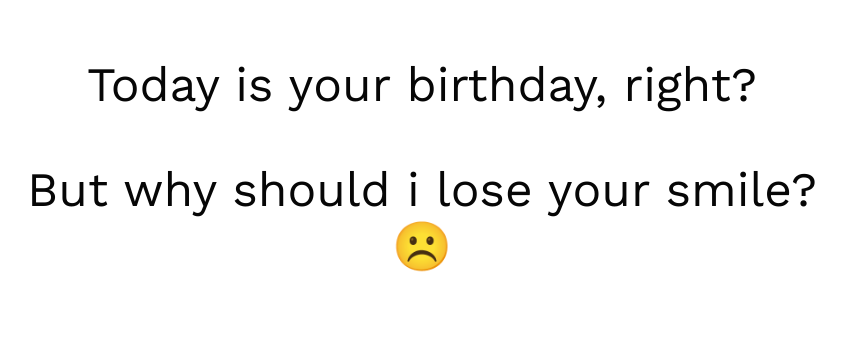
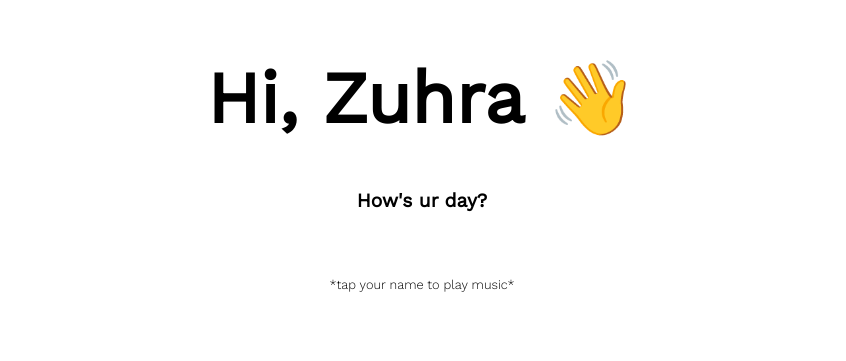
Before and after one commit to zidanalgh/for-zuhra, a website: page index.html in a window 1280 px wide. Shown: the part 152-513 px from the top of the page, without its empty margins (218-1064 px from the left). Drawn offline with nearby package versions, Linux system fonts and the light colour scheme.

Commit message:
Tap ur name
oke

```diff
--- a/customize.json
+++ b/customize.json
@@ -1,6 +1,5 @@
 {
   "name": "Zuhra 👋",
-  "greetingText": "How's ur day?",
   "wishText": "I wish you love, hope, everlasting joy and happiness! ❤",
   "imagePath": "img/zuhra.jpg"
 }
--- a/index.html
+++ b/index.html
@@ -18,13 +18,18 @@
         <span id="name">Zuhra 👋</span>
       </h1>
       <p class="two" id="greetingText">How's ur day?</p>
+      <p class="twoo" id="greetingText"><br>
+        <br>
+        <br>
+        *tap your name to play music*
+      </p>
     </div>
     <div class="three">
       <p>Today is your birthday, right?</p>
       <p>But why should i lose your smile?☹️</p>
     </div>
     <div class="three2">
-      <p>I kno, it's very hard for u.<br>But let me to remind u if u're not alone anymore.🙃</p>
+      <p>I kno, it's very hard for u.<br>But let me to remind u<br>if u're not alone anymore.🙃</p>
     </div>
     <div class="four">
       <div class="text-box">
--- a/script/main.js
+++ b/script/main.js
@@ -62,7 +62,7 @@ const animationTimeline = () => {
         opacity: 0,
         y: 10
       },
-      "+=2.5"
+      "+=5"
     )
     .to(
       ".two",
--- a/style/style.css
+++ b/style/style.css
@@ -52,6 +52,11 @@ body {
 
 .two {
   font-size: 1.2rem;
+  font-weight: bolder;
+}
+
+.twoo {
+  font-size: 0.8rem;
   font-weight: lighter;
 }
 
```
